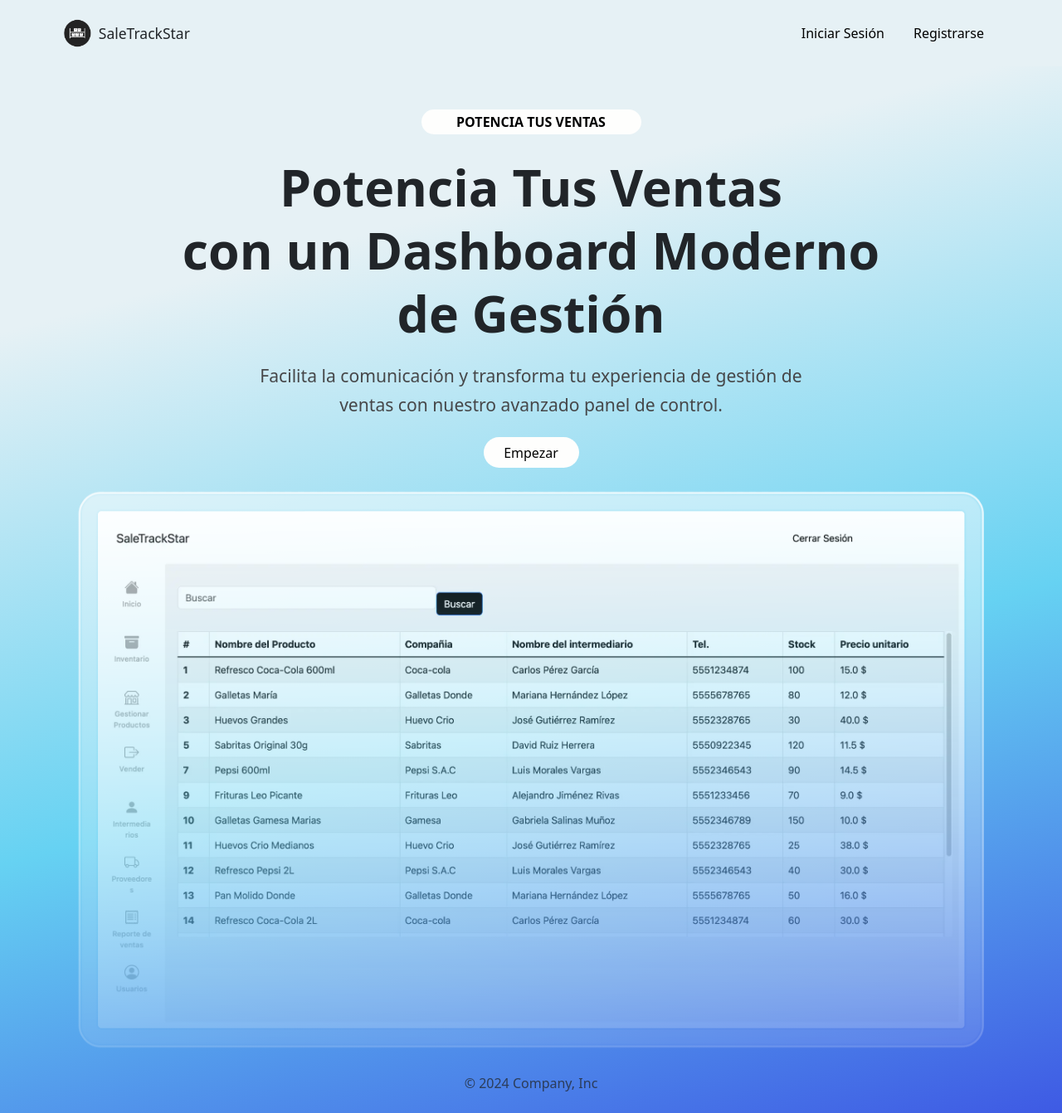
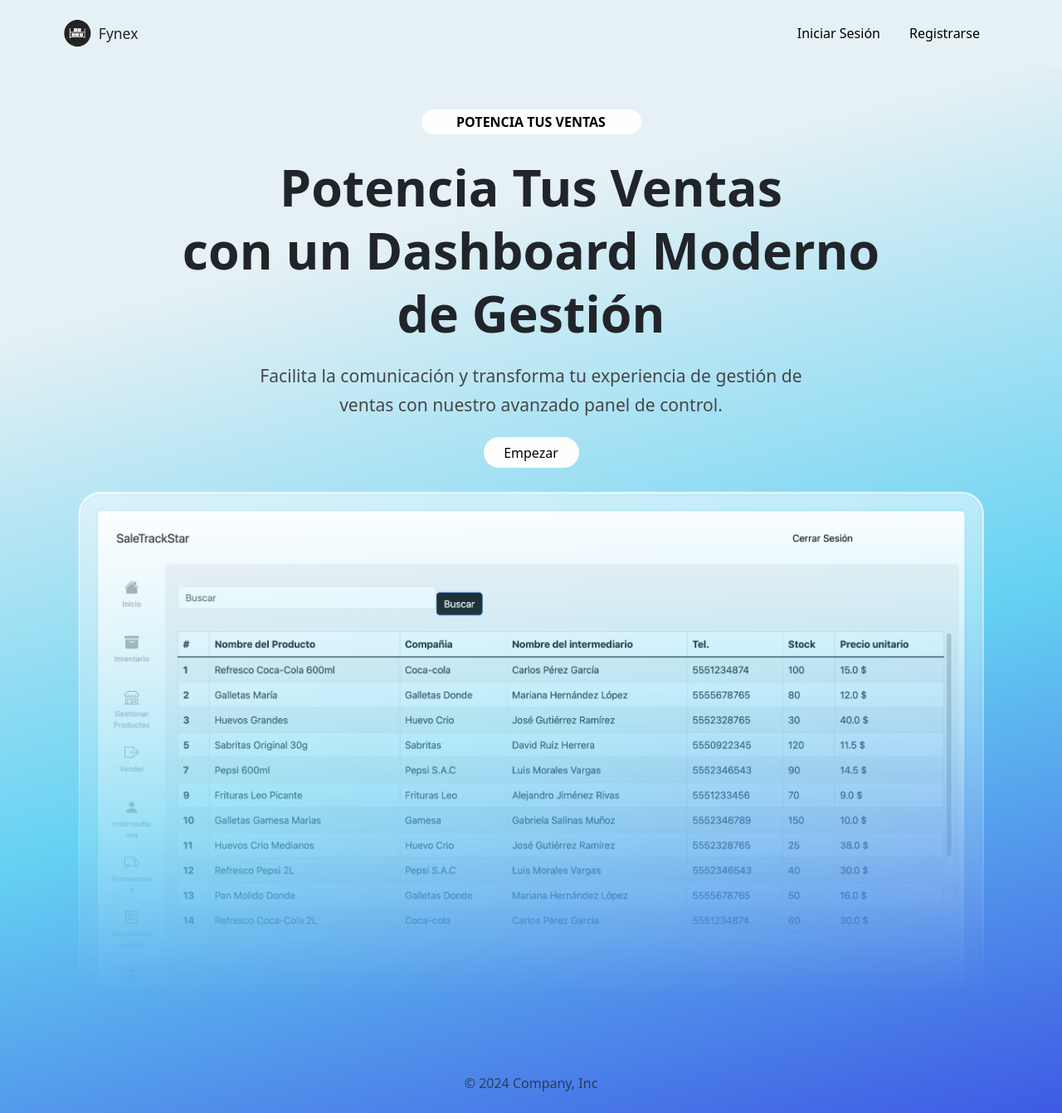
Before and after one commit to xEmmanuelCobax/proyecto-final-tiendadevanessa-master, a Flask app: page / in a window 1280 px wide. Shown: the whole page at 83% size. Run offline with Flask 3, Linux system fonts and the light colour scheme; some libraries are stand-ins or nearby versions.

Commit message:
cambio de identidad corregido

```diff
--- a/src/static/css/inicio.css
+++ b/src/static/css/inicio.css
@@ -86,7 +86,7 @@
 .inicio__img--img {
     display: block;
     width: 100%;
-    mask-image: linear-gradient(black, transparent 130%);
+    mask-image: linear-gradient(black, transparent 90%);
     /* background-color: yellow; */
     mask-repeat: no-repeat;
 }
--- a/src/templates/profile/welcome-user.html
+++ b/src/templates/profile/welcome-user.html
@@ -18,7 +18,7 @@
   <div class="d-flex justify-content-center align-items-center" style="height: 90vh">
     <div class="col-xl-10 d-flex flex-column align-items-center  text-center">
       <div class="row">
-        <h1>Bienvenido a SaleTrack <br><span class="text-capitalize ">¡{{ user }}!</span></h1>
+        <h1>Bienvenido a Fynex <br><span class="text-capitalize ">¡{{ user }}!</span></h1>
         <p class="fs-5 my-2 ">¡Organiza tu trabajo y mejora tu desempeño con nosotros aquí!</p>
       </div>
       <a href="{{ url_for('sales.addsalesworker') }}" class="btn btn-primary  mt-2"><span data-section="welcome"
--- a/src/templates/top navbar/top-navbar.html
+++ b/src/templates/top navbar/top-navbar.html
@@ -43,7 +43,7 @@
             <img class="nav__logo--img" src="../../static/img/logo1.webp">
           </a>
         </figure>
-        <a class="navbar-brand" href="{{ url_for('main.index') }}">SaleTrackStar</a>
+        <a class="navbar-brand" href="{{ url_for('main.index') }}">Fynex</a>
       </div>
 
       <div class="navbar__lista__container" id="navbarText">
```
